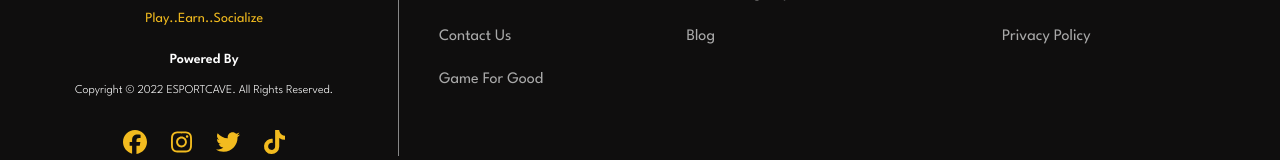
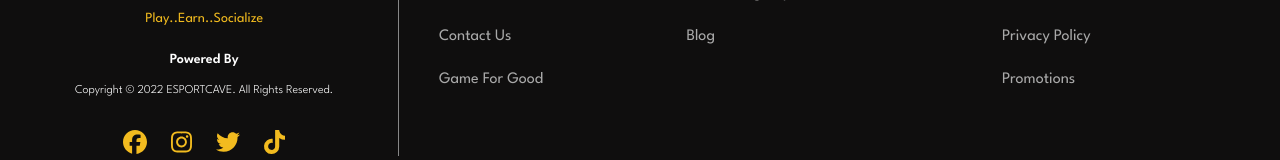
Before and after one commit to iyanushow/esportcave, a Next.js app: page / in a window 1280 px wide. Shown: the part 2290-2450 px from the top of the page. Built offline with nearby package versions, Linux system fonts and the light colour scheme.

Commit message:
add promotioons link

```diff
--- a/src/Layout/Footer/Footer.js
+++ b/src/Layout/Footer/Footer.js
@@ -47,6 +47,11 @@ const Footer = () => {
                   <a target="_blank">Privacy Policy</a>
                 </Link>
               </li>
+              <li>
+                <Link href="promotions">
+                  <a target="_blank">Promotions</a>
+                </Link>
+              </li>
             </ul>
           </div>
         </div>
```
